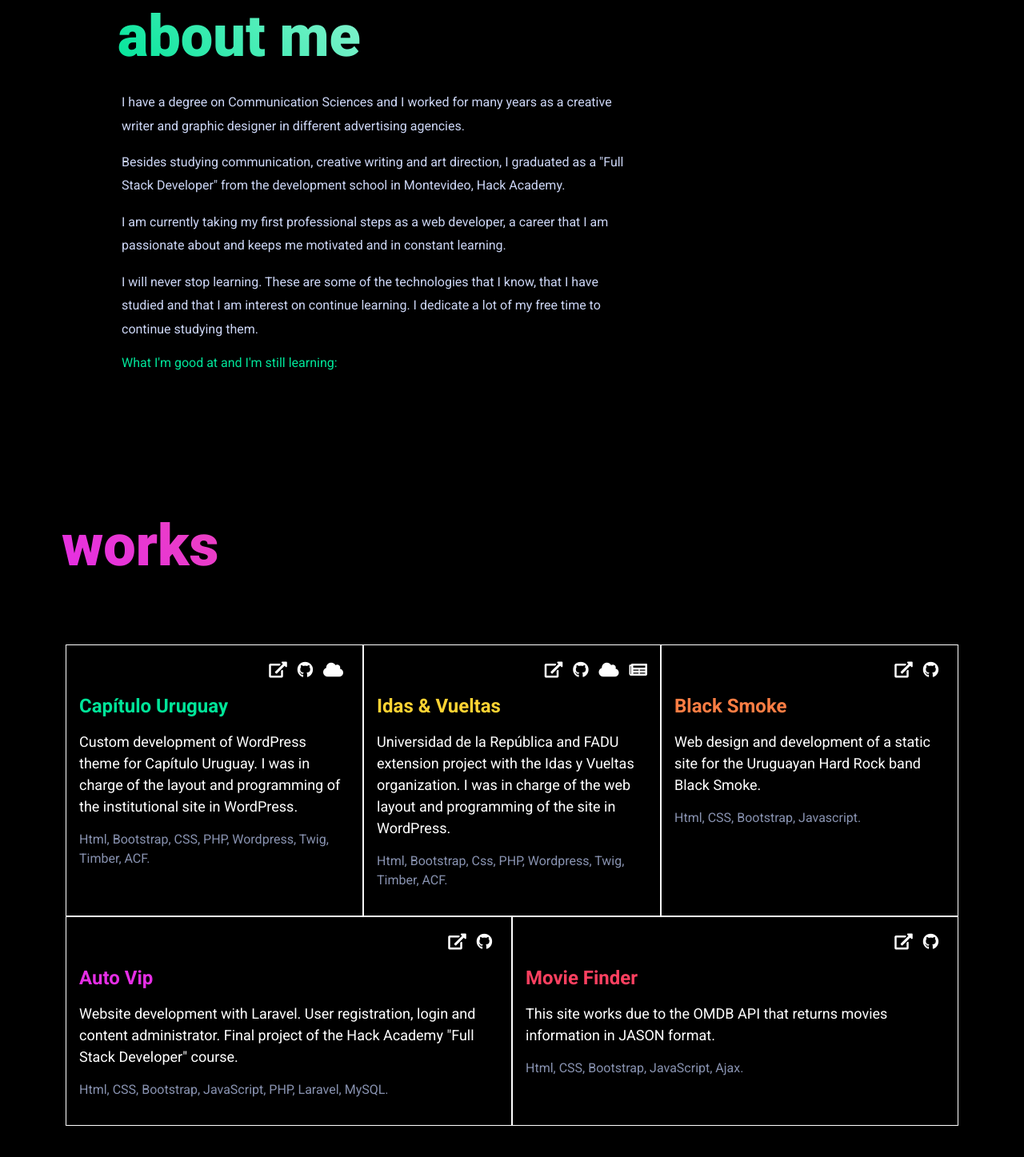
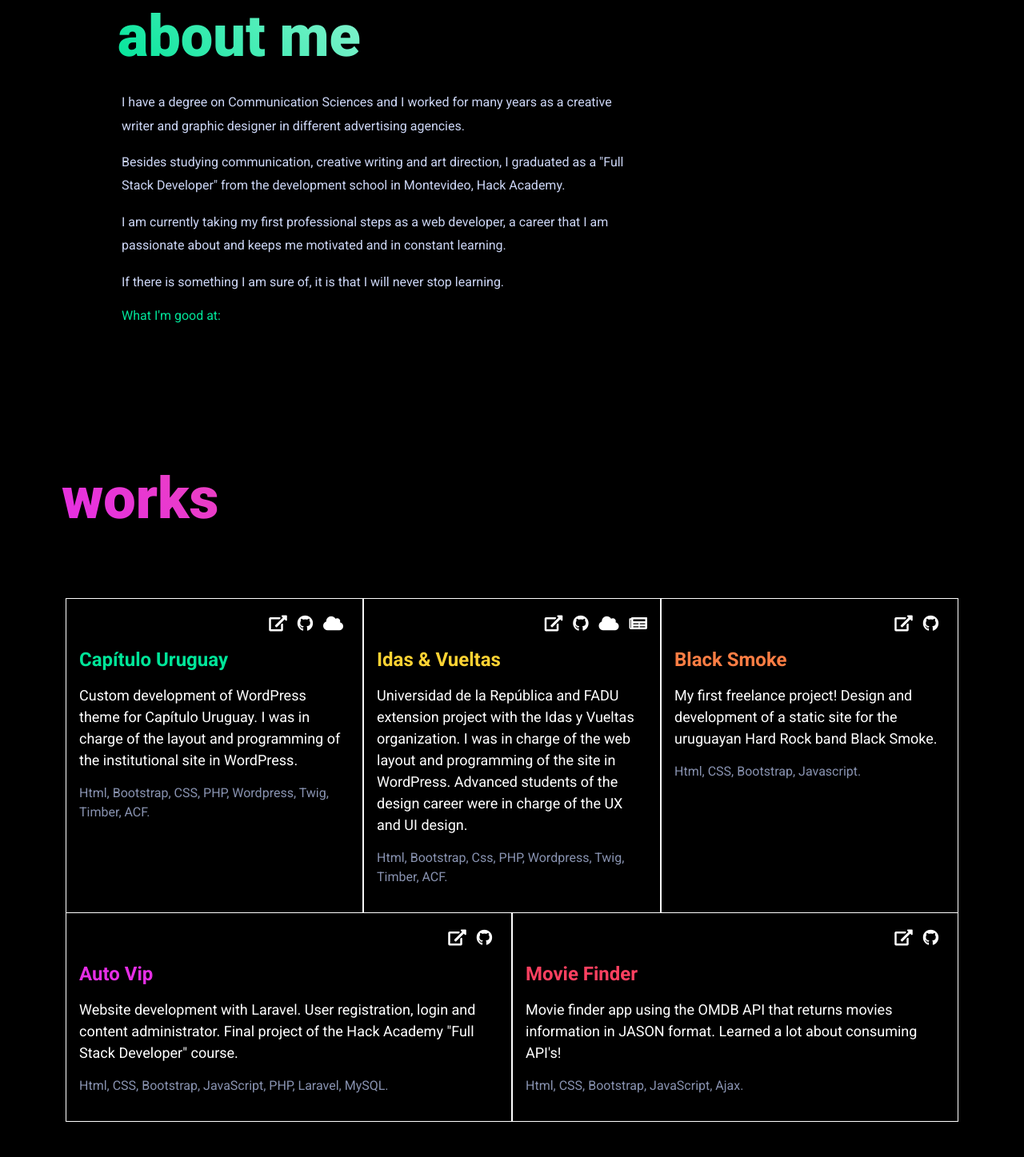
Before and after one commit to Rturell/Portfolio-2.x, a plain HTML site: page index.html in a window 1280 px wide. Shown: the part 747-2194 px from the top of the page at 80% size. Drawn offline with nearby package versions, Linux system fonts and the light colour scheme.

Commit message:
text changes

```diff
--- a/index.html
+++ b/index.html
@@ -81,7 +81,7 @@
                     </div>
 
                     <p class="mt-3 text-end"> <i>I was always passionate about design, <br>
-                            now I seek to bring it to life.</i></p>
+                            now I look for bring it to life.</i></p>
 
                 </div>
             </div>
@@ -109,20 +109,15 @@
                             Stack Developer" from the development school in Montevideo, Hack Academy. </p>
 
                         <p> I am currently taking my first professional steps as a web developer, a career that I am
-                            passionate
-                            about and keeps me
-                            motivated and in constant learning. </p>
+                            passionate about and keeps me motivated and in constant learning. </p>
 
-                        <p>I will never stop learning. These are some of the technologies that I know, that I
-                            have
-                            studied and that I am interest on continue learning. I dedicate a
-                            lot of my free time to continue studying them.</p>
+                        <p>If there is something I am sure of, it is that I will never stop learning.</p>
 
                     </div>
 
                     <a data-bs-toggle="collapse" href="#collapseExample" role="button" aria-expanded="false"
                         aria-controls="collapseExample">
-                        What I'm good at and I'm still learning:
+                        What I'm good at:
                     </a>
 
                 </div>
@@ -253,7 +248,7 @@
                         <h4 class="yellow"><b>Idas & Vueltas</b></h4>
                         <p class="yellow">Universidad de la República and FADU extension project with the Idas y
                             Vueltas organization. I was in charge of the web
-                            layout and programming of the site in WordPress.</p>
+                            layout and programming of the site in WordPress. Advanced students of the design career were in charge of the UX and UI design.</p>
 
                         <div class="card-footer">
 
@@ -286,7 +281,7 @@
                         </ul>
 
                         <h4 class="orange"><b>Black Smoke</b></h4>
-                        <p class="orange">Web design and development of a static site for the Uruguayan Hard Rock
+                        <p class="orange">My first freelance project! Design and development of a static site for the uruguayan Hard Rock
                             band Black Smoke.
                         </p>
 
@@ -360,9 +355,8 @@
                         </ul>
 
                         <h4 class="red"><b>Movie Finder</b></h4>
-                        <p class="red">This site works due to the OMDB
-                            API that returns movies information in
-                            JASON format.</p>
+                        <p>Movie finder app using the OMDB API that returns movies information in
+                            JASON format. Learned a lot about consuming API's!</p>
 
 
 
--- a/sass/_about.scss
+++ b/sass/_about.scss
@@ -21,12 +21,6 @@
         background-repeat: repeat;
         -webkit-background-clip: text;
         -webkit-text-fill-color: transparent;
-    }
-
-    p {
-        font-size: 16px;
-        color: $primaryColor;
-        line-height: 184.69%;
     }
 
     .about_text {
```
Also changed, not shown: css/styles.css, 1 other file.
